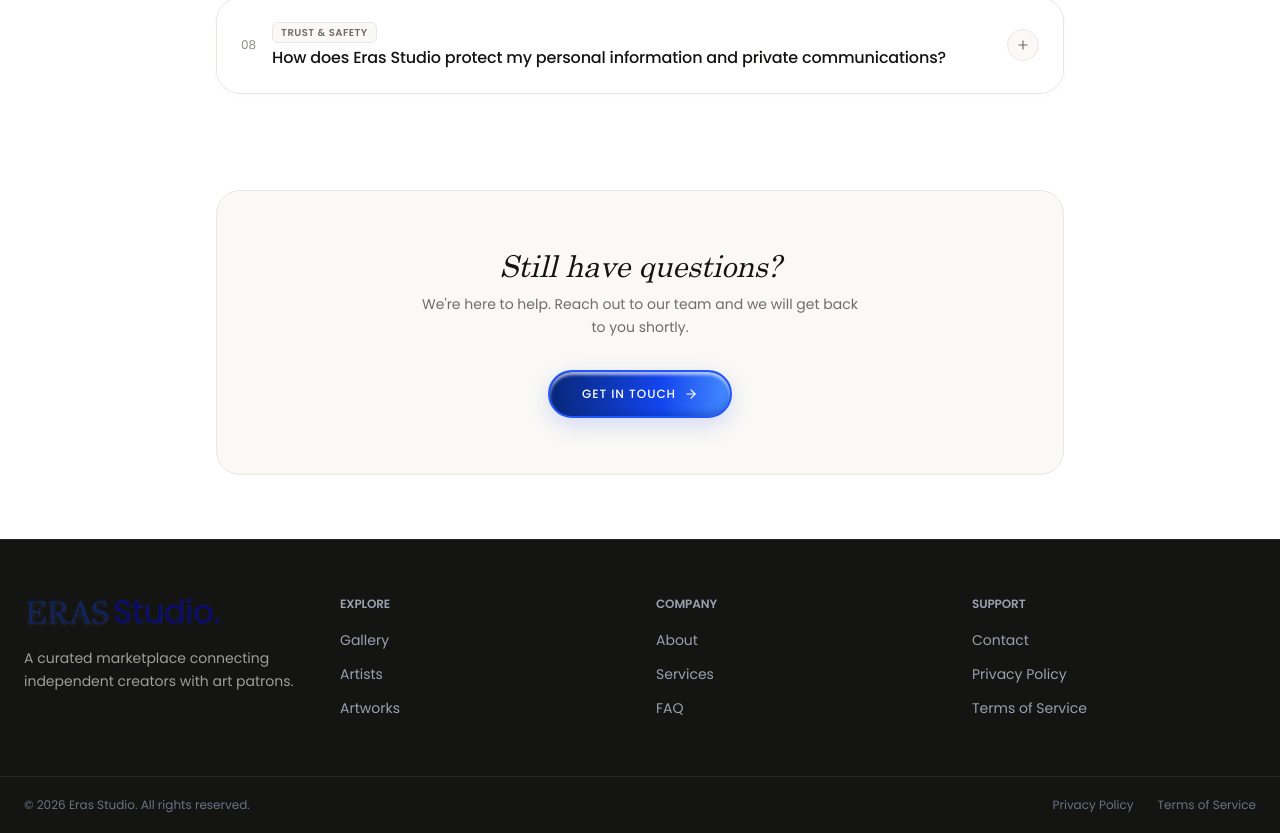
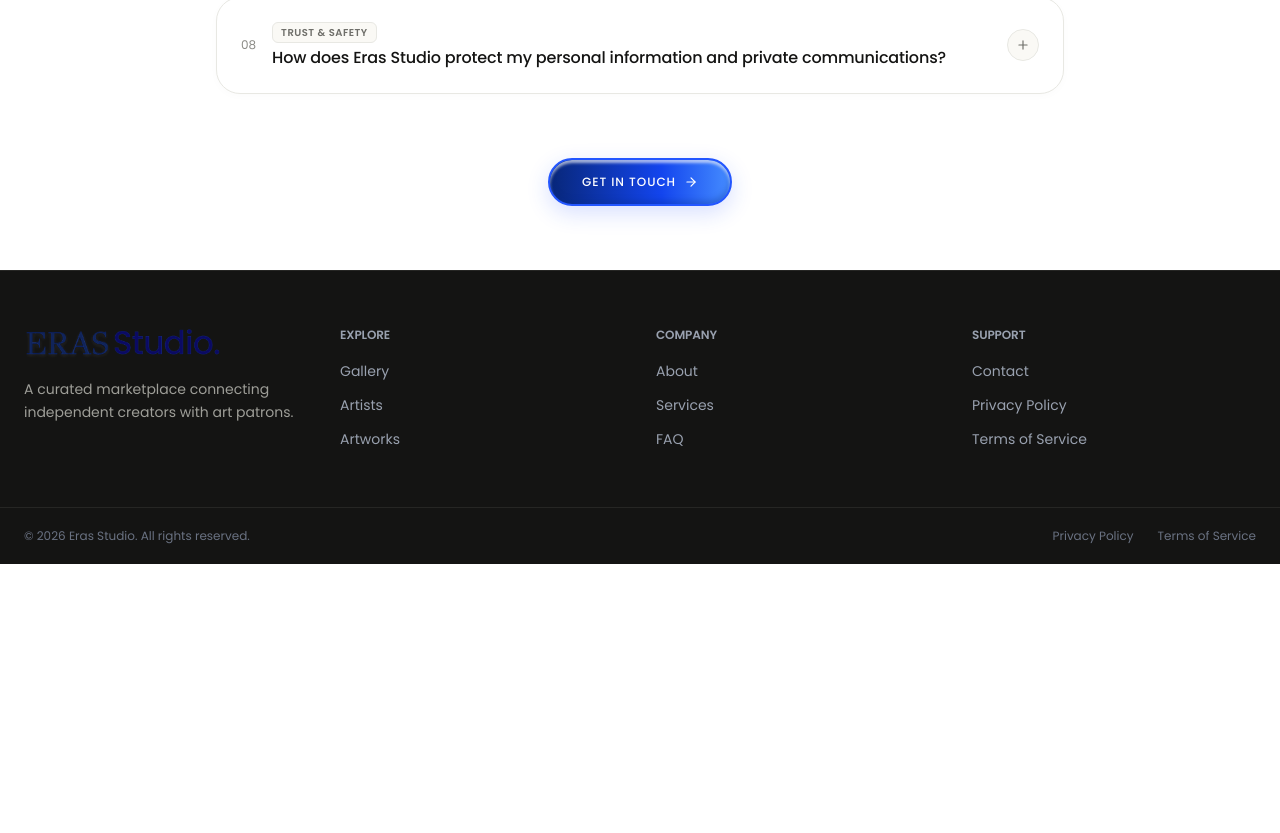
Before and after one commit to viresh-s/Eras-Studio, a Next.js app: page /faq in a window 1280 px wide. Shown: the part 1522-2355 px from the top of the page. After the commit the page ends 2086 px from the top, so only its background shows below. Built offline with nearby package versions, Linux system fonts and the light colour scheme; no server answers.

Commit message:
refactor(faq): remove separate container box and text, keep only standalone blue gradient Get in Touch button

```diff
--- a/src/app/(public)/faq/page.tsx
+++ b/src/app/(public)/faq/page.tsx
@@ -308,14 +308,7 @@ export default function FaqPage() {
         {/* ========================================================================= */}
         {/* 3. CALL TO ACTION                                                         */}
         {/* ========================================================================= */}
-        <div className="mt-16 sm:mt-24 bg-[#FAF9F5] border border-[#E8E8E3] rounded-3xl p-8 sm:p-14 text-center">
-          <h2 className="text-2xl sm:text-3xl font-serif italic text-[#141413] tracking-tight mb-2.5">
-            Still have questions?
-          </h2>
-          <p className="text-xs sm:text-sm text-[#6E6E69] max-w-md mx-auto mb-8 font-normal leading-relaxed">
-            We&apos;re here to help. Reach out to our team and we will get back to you shortly.
-          </p>
-          <div className="text-center">
+        <div className="mt-12 sm:mt-16 flex justify-center">
           <Link
             href="/contact"
             className="btn-premium-gradient-pill px-8 py-3.5 text-xs uppercase tracking-[0.08em] font-medium gap-2 cursor-pointer shadow-md group"
@@ -324,7 +317,6 @@ export default function FaqPage() {
             <ArrowRight size={14} className="group-hover:translate-x-1 transition-transform" />
           </Link>
         </div>
-        </div>
       </section>
     </div>
   );
```
Lines whose indentation alone changed are shown as unchanged.
